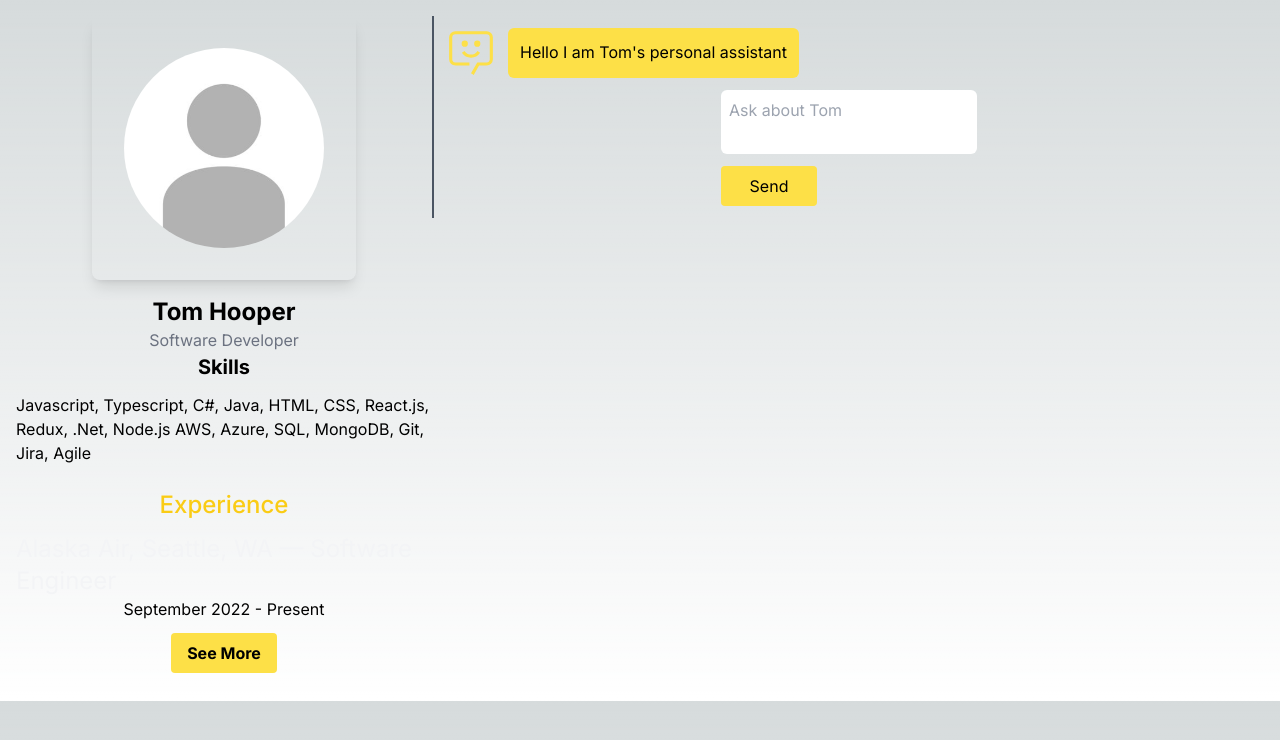
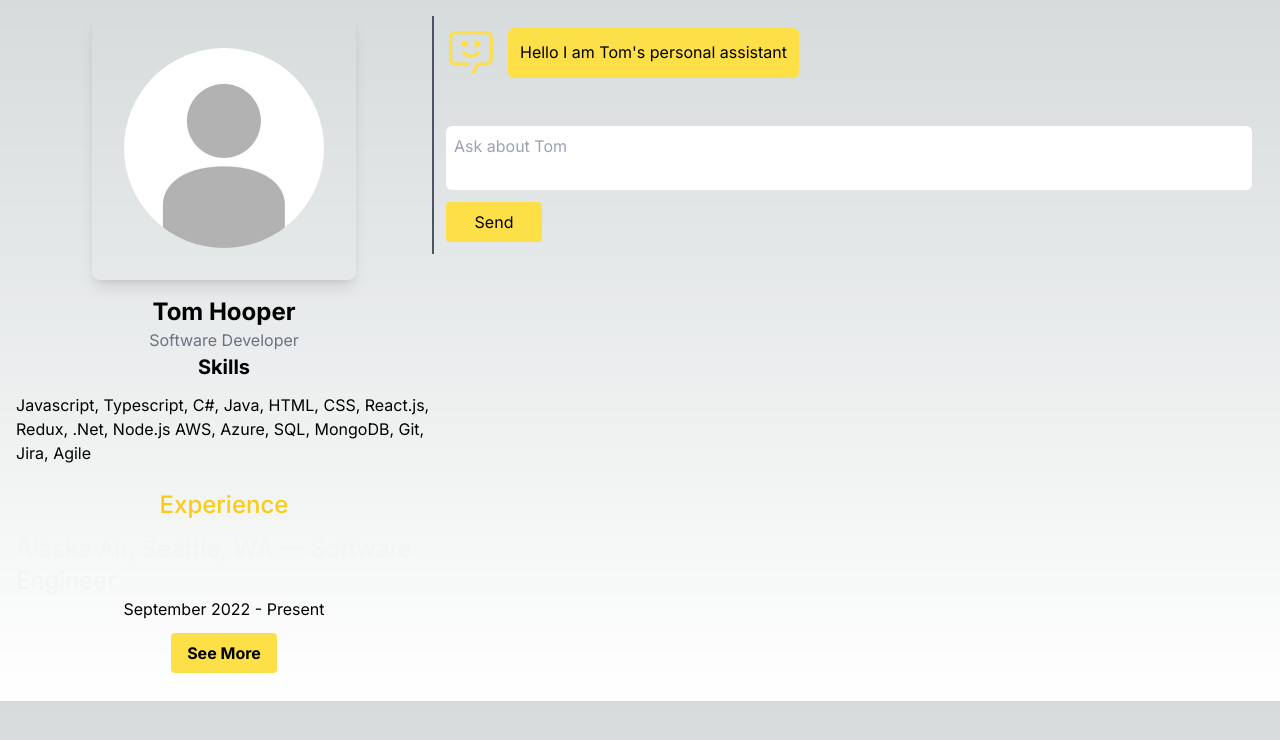
Before and after one commit to tjhooper1/portfolio-next, a Next.js app: page / in a window 1280 px wide. Shown: the top 740 px of the page. Built offline with nearby package versions, Linux system fonts and the light colour scheme.

Commit message:
enabling enter key for form submission

```diff
--- a/components/Chat.js
+++ b/components/Chat.js
@@ -24,38 +24,38 @@ const Chat = () => {
     });
   }, []);
 
-  const handleSubmit = async (e) => {
-    e.preventDefault();
+  const handleSubmit = async () => {
+    // Prevent form submission if inputValue is empty or only contains whitespace
+    if (!inputValue.trim()) return;
 
-    const formData = new FormData(e.target);
-    const prompt = formData.get("prompt");
-
-    if (!prompt) return;
-
-    const newUserMessage = { content: prompt, role: "user" };
+    // Create the new user message using inputValue directly instead of using FormData
+    const newUserMessage = { content: inputValue.trim(), role: "user" };
     updateMessagesAndStorage(newUserMessage);
 
+    // Reset inputValue after the message is sent
     setInputValue("");
 
+    // Proceed with the API call
+    try {
       const response = await fetch("/api/chat", {
         method: "POST",
         headers: {
           "Content-Type": "application/json",
         },
-      // Make sure to use the most current state
         body: JSON.stringify({ messages: [...messages, newUserMessage] }),
       });
 
-    if (!response.ok) {
-      // Handle error
-      return;
-    }
+      if (!response.ok) throw new Error("Network response was not ok.");
 
       const data = await response.json();
       const { content, role } = data.response.message;
       const openAiResponse = { content, role };
 
+      // Update messages and storage with the assistant's response
       updateMessagesAndStorage(openAiResponse);
+    } catch (error) {
+      console.error("Failed to fetch:", error);
+    }
   };
 
   const handleInputChange = (e) => {
@@ -91,20 +91,21 @@ const Chat = () => {
       })}
 
       <div className="flex w-full justify-around text-black">
-        <form onSubmit={handleSubmit}>
+        <form onSubmit={handleSubmit} className="mt-3 flex w-full flex-col">
           <span
-            className={`pointer-events-none text-white ${charsLeft < 20 ? "inline-block" : "hidden"} `}
+            className={`pointer-events-none text-white ${charsLeft < 20 ? "inline-block" : "invisible"} `}
           >
             characters left: {charsLeft}
           </span>
           <div className="flex flex-col justify-center">
             <textarea
-              className="w-64 rounded-md p-2"
+              className="w-[400px] rounded-md p-2"
               style={{
                 overflowY: "hidden",
                 minHeight: "40px",
                 height: "auto",
                 resize: "none",
+                width: "100%",
               }}
               name="prompt"
               type="text"
@@ -112,6 +113,12 @@ const Chat = () => {
               placeholder="Ask about Tom"
               maxLength={maxLength}
               onChange={handleInputChange}
+              onKeyDown={(e) => {
+                if (e.key === "Enter" && !e.shiftKey) {
+                  e.preventDefault(); // Prevent the default action to avoid inserting a new line
+                  handleSubmit(e); // Call your submit function
+                }
+              }}
             />
 
             <button
```
Also changed, not shown: app/tom.txt. Lines whose indentation alone changed are shown as unchanged.
